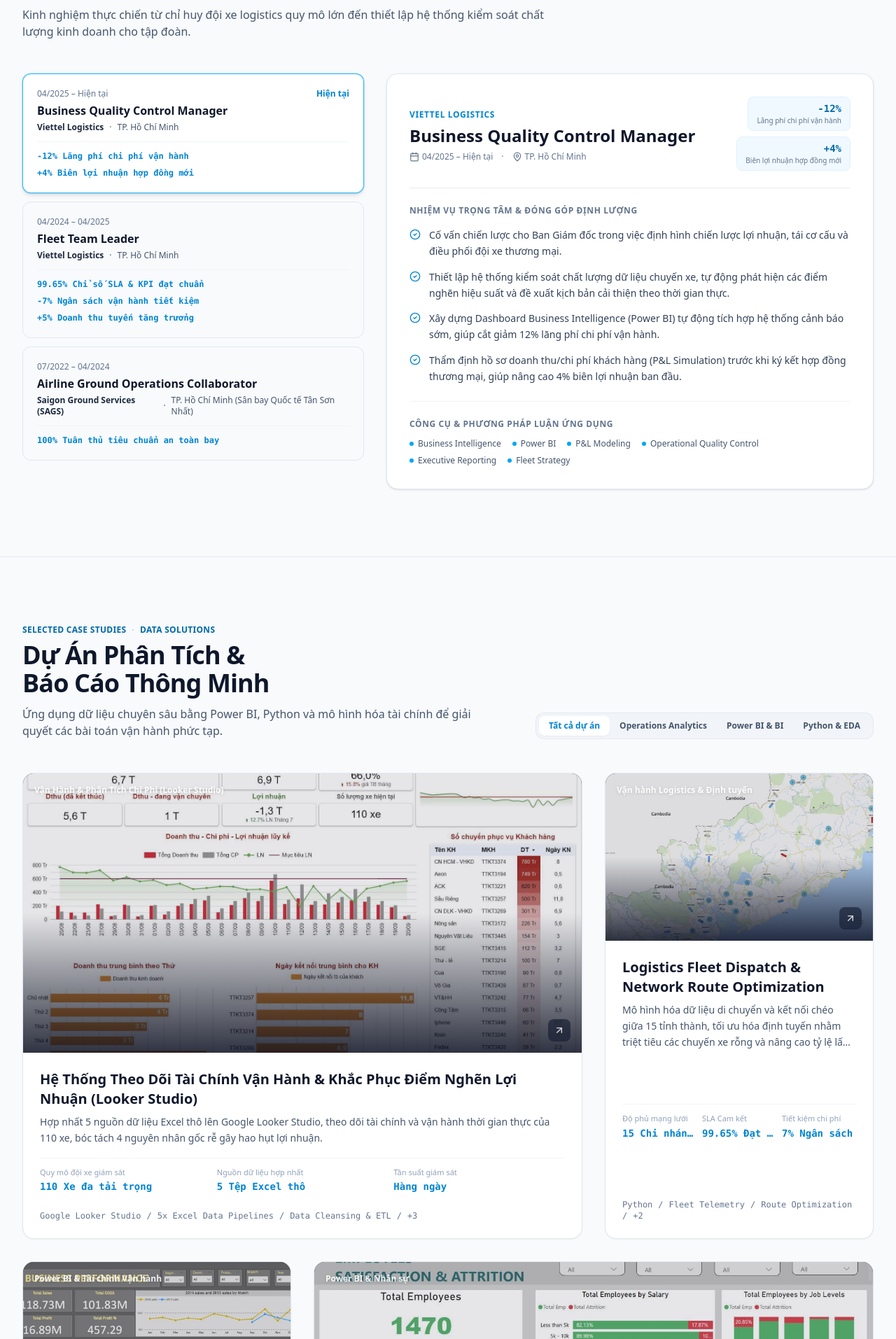
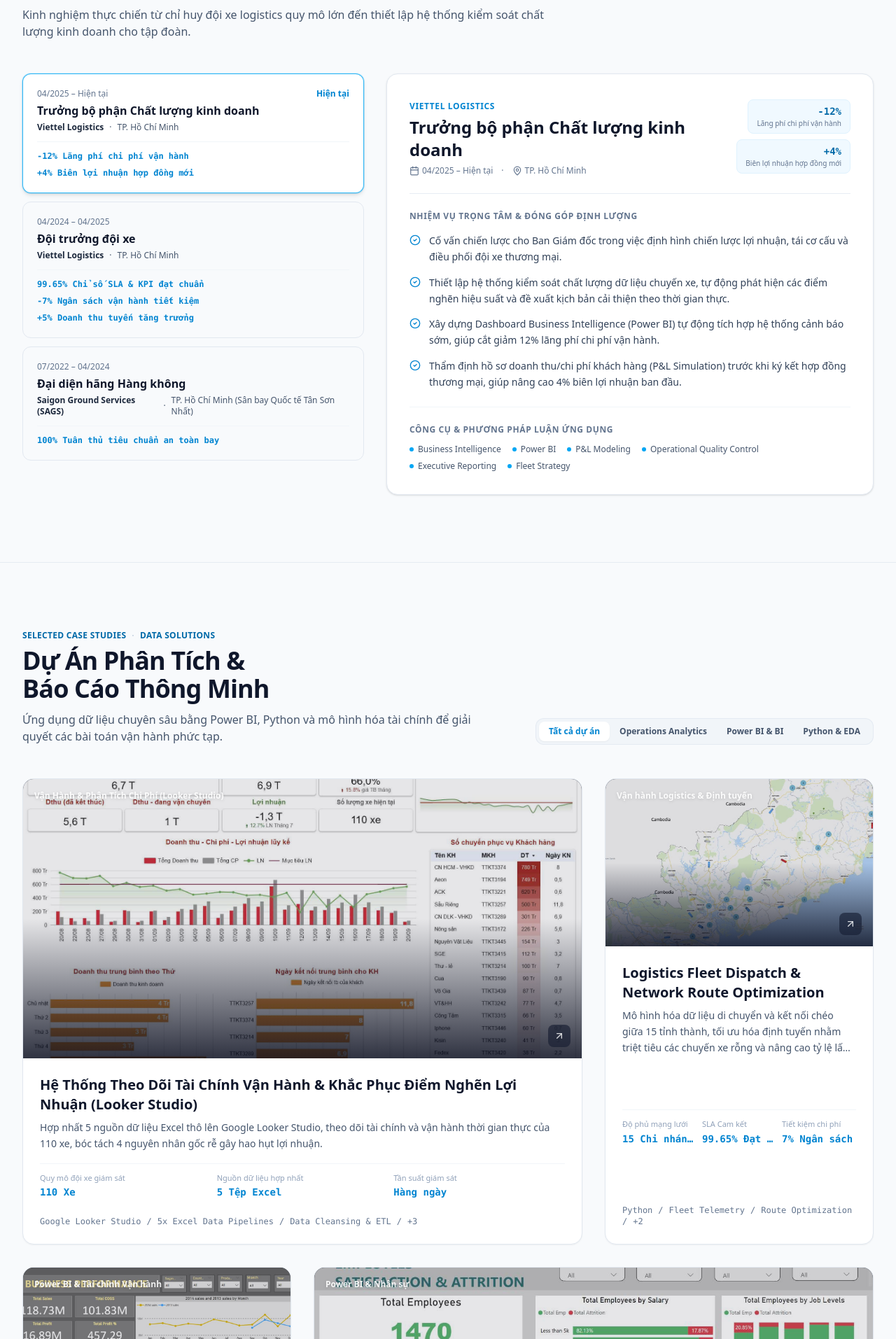
Before and after one commit to mquandoan1108/Portfolio_DOAN-MINH-QUAN, a React (Vite) app: page / in a window 1280 px wide. Shown: the part 1163-3076 px from the top of the page at 70% size. Built offline with nearby package versions, Linux system fonts and the light colour scheme.

Commit message:
update code

```diff
--- a/src/data/portfolioData.ts
+++ b/src/data/portfolioData.ts
@@ -83,7 +83,7 @@
   {
     id: 'exp-1',
     role: {
-      vi: 'Business Quality Control Manager',
+      vi: 'Trưởng bộ phận Chất lượng kinh doanh',
       en: 'Business Quality Control Manager',
     },
     company: 'Viettel Logistics',
@@ -122,7 +122,7 @@
   {
     id: 'exp-2',
     role: {
-      vi: 'Fleet Team Leader',
+      vi: 'Đội trưởng đội xe',
       en: 'Fleet Team Leader',
     },
     company: 'Viettel Logistics',
@@ -164,7 +164,7 @@
   {
     id: 'exp-3',
     role: {
-      vi: 'Airline Ground Operations Collaborator',
+      vi: 'Đại diện hãng Hàng không',
       en: 'Airline Ground Operations Collaborator',
     },
     company: 'Saigon Ground Services (SAGS)',
@@ -224,8 +224,8 @@
       'Fleet Telemetry',
     ],
     metrics: [
-      { label: { vi: 'Quy mô đội xe giám sát', en: 'Fleet Scope' }, value: { vi: '110 Xe đa tải trọng', en: '110 Multi-ton Trucks' } },
-      { label: { vi: 'Nguồn dữ liệu hợp nhất', en: 'Data Sources' }, value: { vi: '5 Tệp Excel thô', en: '5 Raw Excel Files' } },
+      { label: { vi: 'Quy mô đội xe giám sát', en: 'Fleet Scope' }, value: { vi: '110 Xe', en: '110 Multi-ton Trucks' } },
+      { label: { vi: 'Nguồn dữ liệu hợp nhất', en: 'Data Sources' }, value: { vi: '5 Tệp Excel', en: '5 Raw Excel Files' } },
       { label: { vi: 'Tần suất giám sát', en: 'Tracking Cadence' }, value: { vi: 'Hàng ngày', en: 'Daily' } },
     ],
     challenge: {
```
